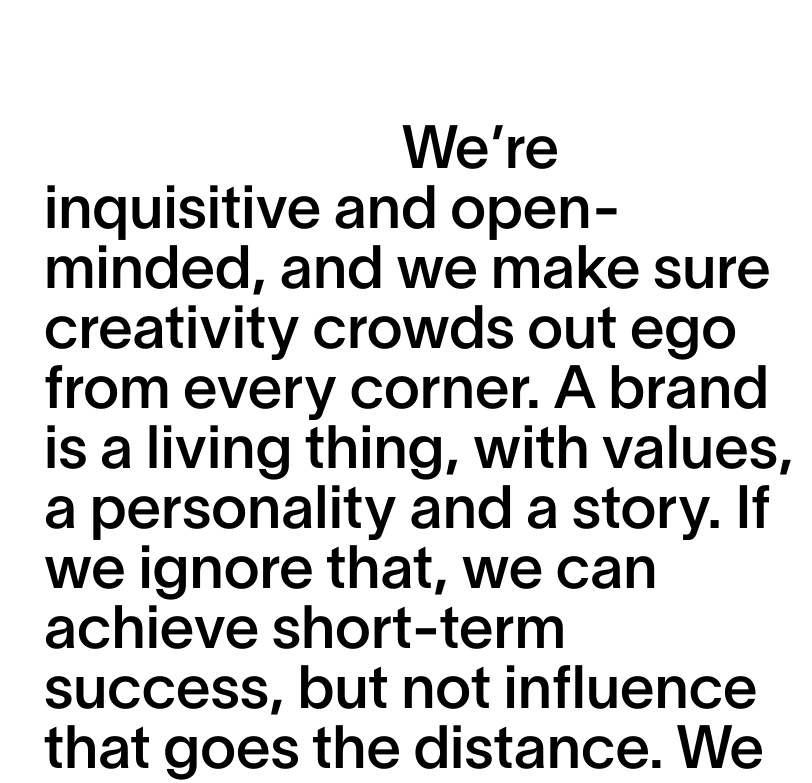
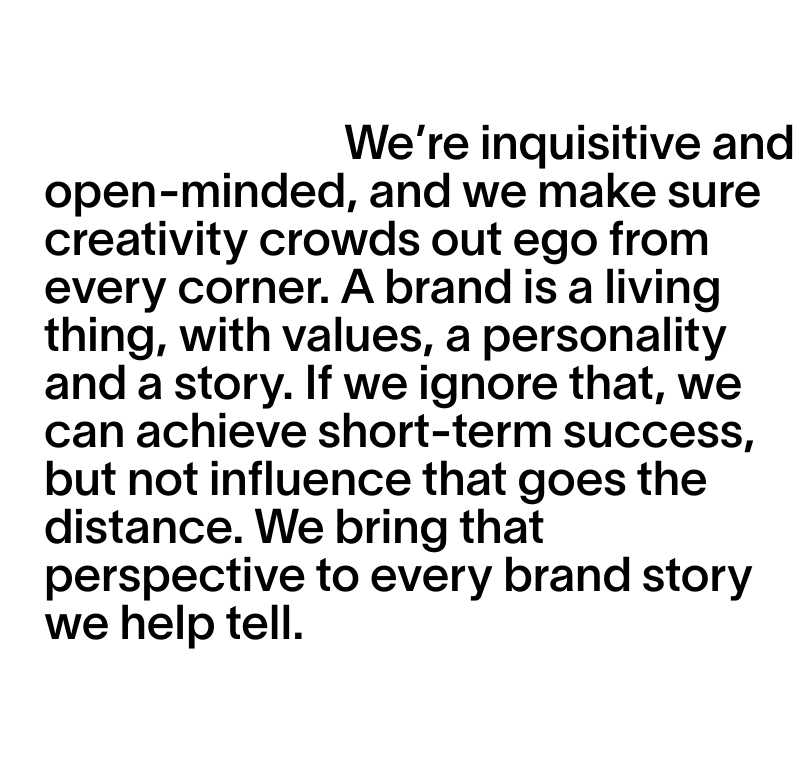
Before and after one commit to vismay1307/K-72, a React (Vite) app: page /agency in a window 1280 px wide. Shown: the part 862-1645 px from the top of the page, without its empty margins (468-1280 px from the left). Built offline with nearby package versions, Linux system fonts and the light colour scheme.

Commit message:
Updated code with latest changes

```diff
--- a/src/Pages/Agency.jsx
+++ b/src/Pages/Agency.jsx
@@ -81,9 +81,9 @@ const Agency = () => {
             </h1>
           </div>
           <div className="pl-[40%] mt-20">
-            <p className="text-6xl">
+            <p className="text-5xl">
               {" "}
-              &nbsp;&nbsp;&nbsp;&nbsp;&nbsp;&nbsp;&nbsp;&nbsp;&nbsp;&nbsp;&nbsp;&nbsp;&nbsp;&nbsp;&nbsp;&nbsp;&nbsp;&nbsp;&nbsp;&nbsp;
+              &nbsp;&nbsp;&nbsp;&nbsp;&nbsp;&nbsp;&nbsp;&nbsp;&nbsp;&nbsp;&nbsp;&nbsp;&nbsp;&nbsp;&nbsp;&nbsp;&nbsp;&nbsp;&nbsp;&nbsp;&nbsp;
               We’re inquisitive and open-minded, and we make sure creativity
               crowds out ego from every corner. A brand is a living thing, with
               values, a personality and a story. If we ignore that, we can
```
